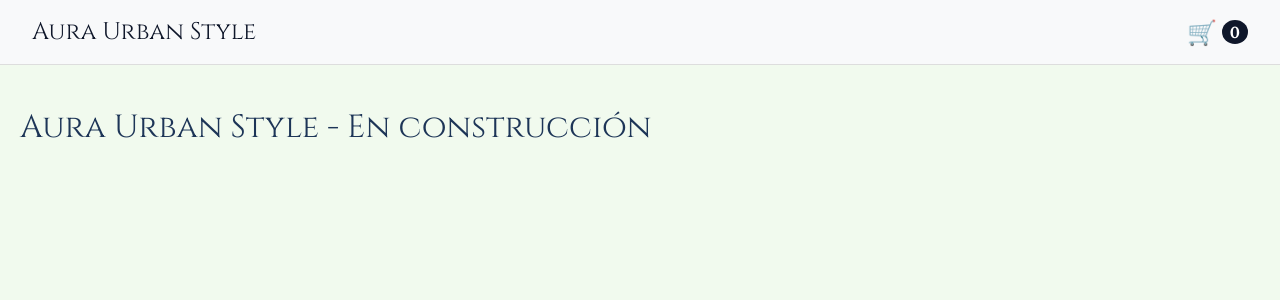
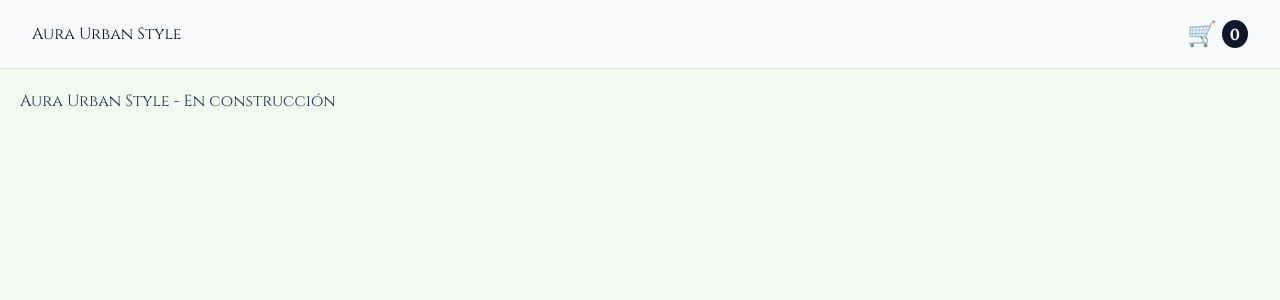
Before and after one commit to Steffany-Huanca/Proyecto-TE, a React (Vite) app: page / in a window 1280 px wide. Shown: the top 300 px of the page. Built offline with nearby package versions, Linux system fonts and the light colour scheme.

Commit message:
Configuracion inicial del Tailwild

```diff
--- a/package.json
+++ b/package.json
@@ -15,13 +15,17 @@
   },
   "devDependencies": {
     "@eslint/js": "^9.39.4",
+    "@tailwindcss/postcss": "^4.2.2",
     "@types/react": "^19.2.14",
     "@types/react-dom": "^19.2.3",
     "@vitejs/plugin-react": "^6.0.1",
+    "autoprefixer": "^10.5.0",
     "eslint": "^9.39.4",
     "eslint-plugin-react-hooks": "^7.0.1",
     "eslint-plugin-react-refresh": "^0.5.2",
     "globals": "^17.4.0",
+    "postcss": "^8.5.9",
+    "tailwindcss": "^4.2.2",
     "vite": "^8.0.4"
   }
 }
--- /dev/null
+++ b/postcss.config.js
@@ -0,0 +1,6 @@
+export default {
+    plugins: {
+        '@tailwindcss/postcss': {},
+        autoprefixer: {},
+    },
+}
--- a/src/index.css
+++ b/src/index.css
@@ -1,21 +1,24 @@
-:root {
-    /* Tu paleta de colores */
-    --color-red: #E63946;
-    --color-light: #F1FAEE;
-    --color-light-blue: #A8DADC;
-    --color-blue: #457B9D;
-    --color-dark-blue: #1D3557;
-    /* Tipografías */
-    --font-title: 'Cinzel', serif;
-    --font-body: 'Lora', serif;
+@import "tailwindcss";
+
+/* Aquí le enseñamos a Tailwind nuestros colores y fuentes */
+
+@theme {
+    --color-aura-red: #E63946;
+    --color-aura-light: #F1FAEE;
+    --color-aura-lightblue: #A8DADC;
+    --color-aura-blue: #457B9D;
+    --color-aura-dark: #1D3557;
+    --font-title: "Cinzel", serif;
+    --font-body: "Lora", serif;
 }
 
+
+/* Estilos base en CSS clásico para no complicar el @apply */
+
 body {
-    margin: 0;
+    background-color: var(--color-aura-light);
+    color: var(--color-aura-dark);
     font-family: var(--font-body);
-    background-color: var(--color-light);
-    /* Fondo claro de la paleta */
-    color: var(--color-dark-blue);
 }
 
 h1,
@@ -25,5 +28,4 @@ h4,
 h5,
 h6 {
     font-family: var(--font-title);
-    font-weight: 400;
 }
--- /dev/null
+++ b/tailwind.config.js
@@ -0,0 +1,23 @@
+/** @type {import('tailwindcss').Config} */
+export default {
+    content: [
+        "./index.html",
+        "./src/**/*.{js,ts,jsx,tsx}",
+    ],
+    theme: {
+        extend: {
+            colors: {
+                'aura-red': '#E63946',
+                'aura-light': '#F1FAEE',
+                'aura-lightblue': '#A8DADC',
+                'aura-blue': '#457B9D',
+                'aura-dark': '#1D3557',
+            },
+            fontFamily: {
+                title: ['Cinzel', 'serif'],
+                body: ['Lora', 'serif'],
+            }
+        },
+    },
+    plugins: [],
+}
```
Also changed, not shown: 1 other file (tests, documents, lock files or other folders).
